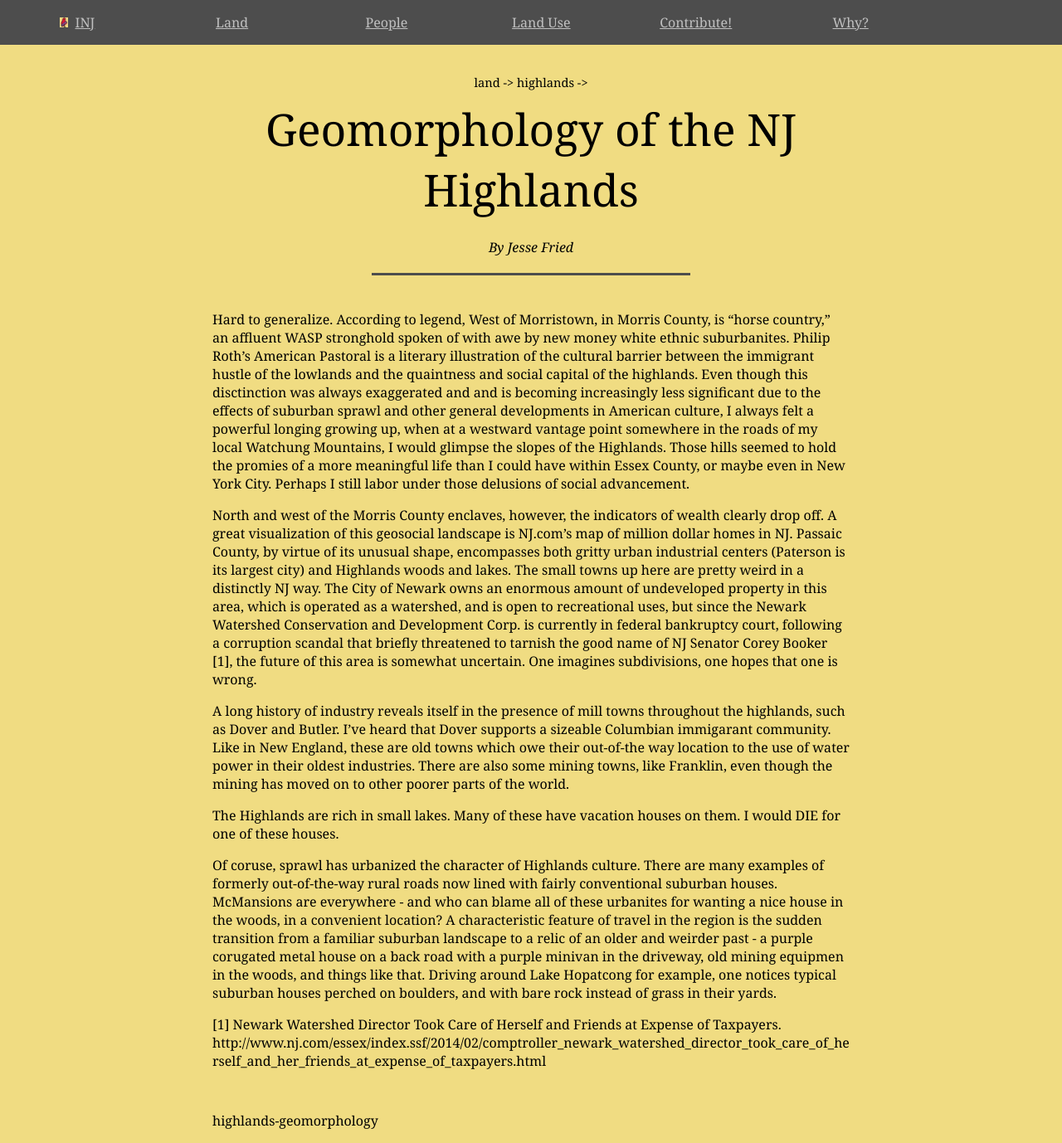
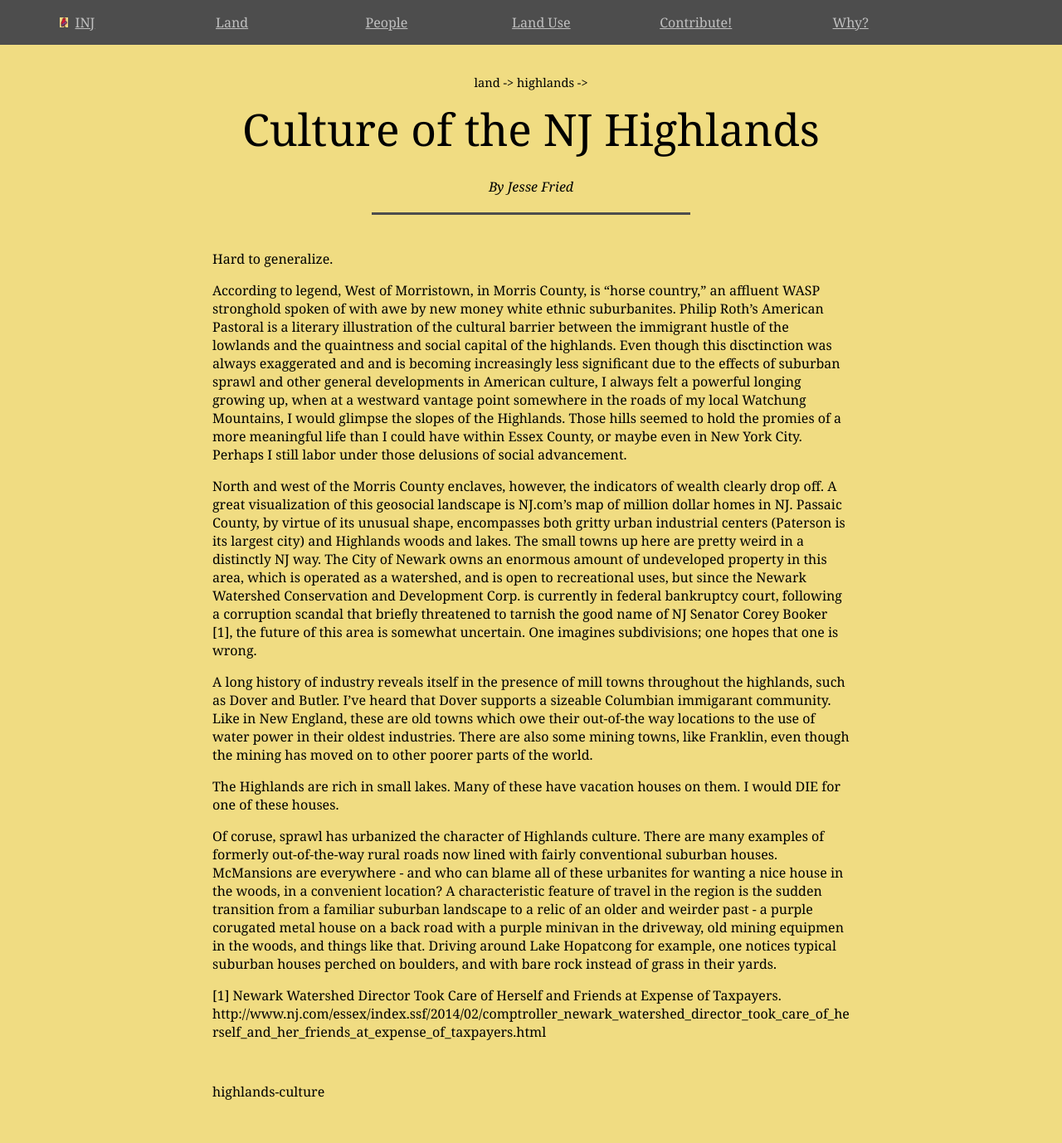
Before and after one commit to jonfried/oakafee.github.io, a Jekyll site: the page built from _posts/2016-09-26-highlands-culture.md, in a window 1280 px wide. Shown: the whole page at 83% size. Built offline with Jekyll 4.4.1, drawn with Linux system fonts in a browser that asks for light colours; after the commit the page ends 1343 px from its top, so only the background shows below that.

Commit message:
Update 2016-09-26-highlands-culture.md

```diff
--- a/_posts/2016-09-26-highlands-culture.md
+++ b/_posts/2016-09-26-highlands-culture.md
@@ -1,18 +1,21 @@
 ---
 layout: post
-title: Geomorphology of the NJ Highlands
+title: Culture of the NJ Highlands
 author: Jesse Fried
 categories:
   - land
   - highlands
-category-name: highlands-geomorphology
+category-name: highlands-culture
 ---
 
-Hard to generalize. According to legend, West of Morristown, in Morris County, is “horse country,” an affluent WASP stronghold spoken of with awe by new money white ethnic suburbanites. Philip Roth’s American Pastoral is a literary illustration of the cultural barrier between the immigrant hustle of the lowlands and the quaintness and social capital of the highlands. Even though this disctinction was always exaggerated and and is becoming increasingly less significant due to the effects of suburban sprawl and other general developments in American culture, I always felt a powerful longing growing up, when at a westward vantage point somewhere in the roads of my local Watchung Mountains, I would glimpse the slopes of the Highlands. Those hills seemed to hold the promies of a more meaningful life than I could have within Essex County, or maybe even in New York City. Perhaps I still labor under those delusions of social advancement.
+Hard to generalize.
 
-North and west of the Morris County enclaves, however, the indicators of wealth clearly drop off. A great visualization of this geosocial landscape is NJ.com’s map of million dollar homes in NJ. Passaic County, by virtue of its unusual shape, encompasses both gritty urban industrial centers (Paterson is its largest city) and Highlands woods and lakes. The small towns up here are pretty weird in a distinctly NJ way. The City of Newark owns an enormous amount of undeveloped property in this area, which is operated as a watershed, and is open to recreational uses, but since the Newark Watershed Conservation and Development Corp. is currently in federal bankruptcy court, following a corruption scandal that briefly threatened to tarnish the good name of NJ Senator Corey Booker [1], the future of this area is somewhat uncertain. One imagines subdivisions, one hopes that one is wrong.
+According to legend, West of Morristown, in Morris County, is “horse country,” an affluent WASP stronghold spoken of with awe by new money white ethnic suburbanites. Philip Roth’s American Pastoral is a literary illustration of the cultural barrier between the immigrant hustle of the lowlands and the quaintness and social capital of the highlands. Even though this disctinction was always exaggerated and and is becoming increasingly less significant due to the effects of suburban sprawl and other general developments in American culture, I always felt a powerful longing growing up, when at a westward vantage point somewhere in the roads of my local Watchung Mountains, I would glimpse the slopes of the Highlands. Those hills seemed to hold the promies of a more meaningful life than I could have within Essex County, or maybe even in New York City. Perhaps I still labor under those delusions of social advancement.
 
-A long history of industry reveals itself in the presence of mill towns throughout the highlands, such as Dover and Butler. I’ve heard that Dover supports a sizeable Columbian immigarant community. Like in New England, these are old towns which owe their out-of-the way location to the use of water power in their oldest industries. There are also some mining towns, like Franklin, even though the mining has moved on to other poorer parts of the world.
+
+North and west of the Morris County enclaves, however, the indicators of wealth clearly drop off. A great visualization of this geosocial landscape is NJ.com’s map of million dollar homes in NJ. Passaic County, by virtue of its unusual shape, encompasses both gritty urban industrial centers (Paterson is its largest city) and Highlands woods and lakes. The small towns up here are pretty weird in a distinctly NJ way. The City of Newark owns an enormous amount of undeveloped property in this area, which is operated as a watershed, and is open to recreational uses, but since the Newark Watershed Conservation and Development Corp. is currently in federal bankruptcy court, following a corruption scandal that briefly threatened to tarnish the good name of NJ Senator Corey Booker [1], the future of this area is somewhat uncertain. One imagines subdivisions; one hopes that one is wrong.
+
+A long history of industry reveals itself in the presence of mill towns throughout the highlands, such as Dover and Butler. I’ve heard that Dover supports a sizeable Columbian immigarant community. Like in New England, these are old towns which owe their out-of-the way locations to the use of water power in their oldest industries. There are also some mining towns, like Franklin, even though the mining has moved on to other poorer parts of the world.
 
 The Highlands are rich in small lakes. Many of these have vacation houses on them. I would DIE for one of these houses.
 
```
